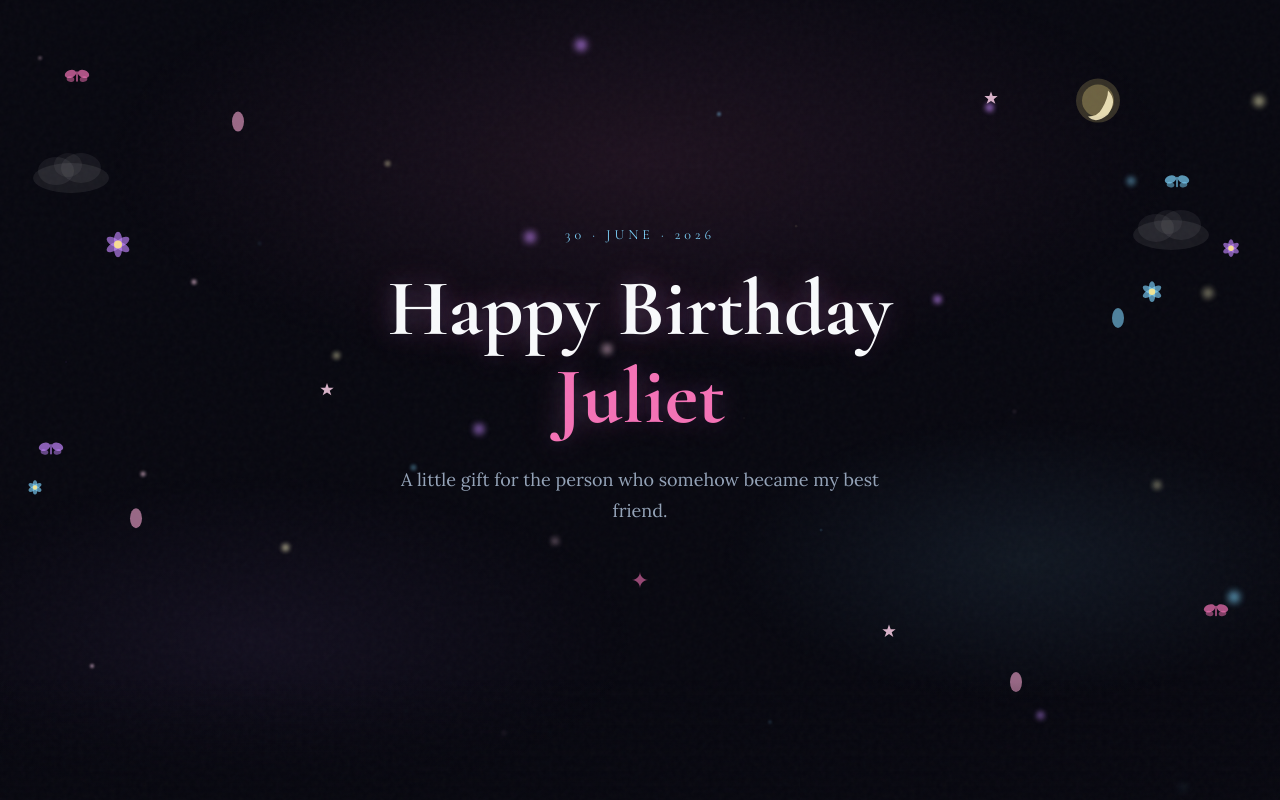
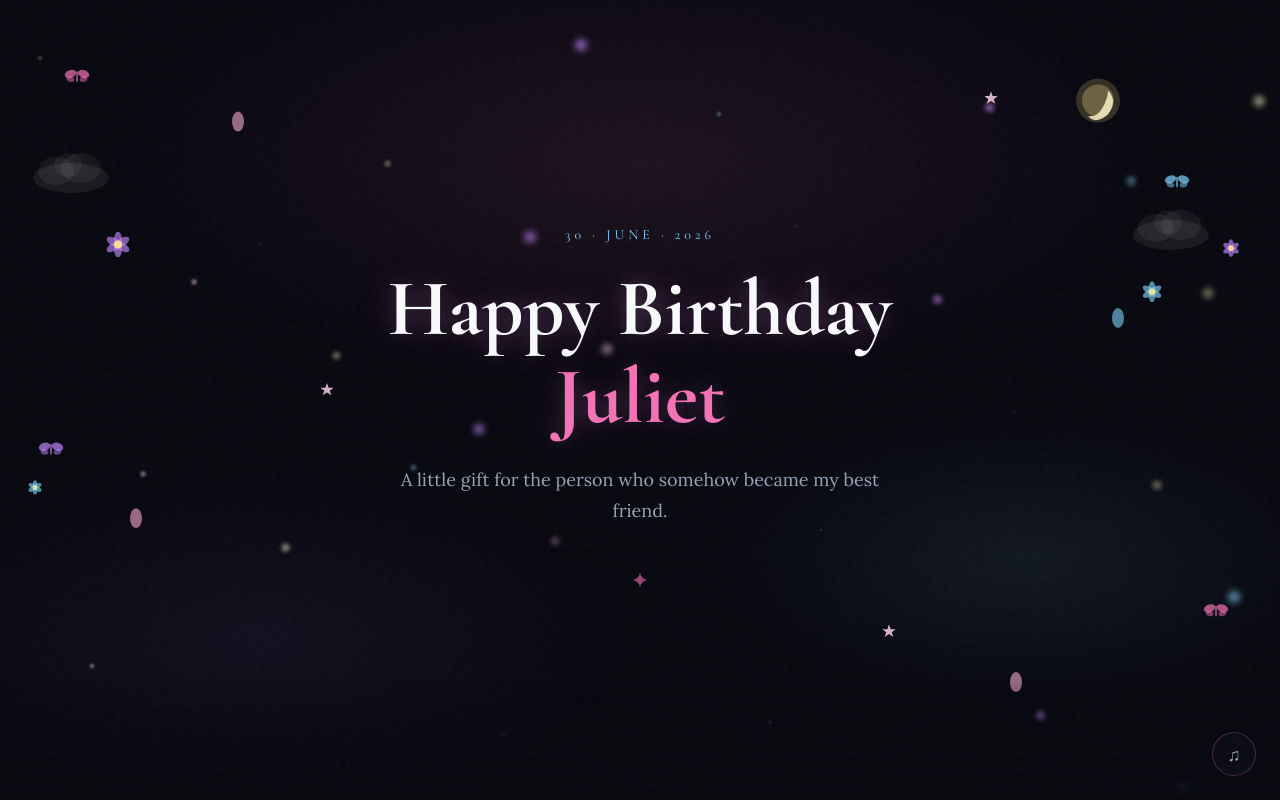
Before and after one commit to AslamDesigns/Juliet-Birthday, a Next.js app: page / in a window 1280 px wide. Shown: the top 800 px of the page. Built offline with nearby package versions, Linux system fonts and the light colour scheme.

Commit message:
feat: add background music player

```diff
--- a/app/page.jsx
+++ b/app/page.jsx
@@ -12,6 +12,7 @@ import MemoryPolaroids from "../components/MemoryPolaroids";
 import CreativeCards from "../components/CreativeCards";
 import GiftReveal from "../components/GiftReveal";
 import FinalCard from "../components/FinalCard";
+import BackgroundMusic from "../components/BackgroundMusic";
 
 function Footer() {
   return (
@@ -41,6 +42,7 @@ export default function Home() {
     <div style={{ minHeight: "100vh", background: C.bg, position: "relative", overflowX: "hidden" }}>
       <SparkleField />
       <GlobalDecor />
+      <BackgroundMusic />
       <AnimatePresence>
         {showIntro && <IntroScreen onDone={() => setShowIntro(false)} />}
       </AnimatePresence>
--- /dev/null
+++ b/components/BackgroundMusic.jsx
@@ -0,0 +1,59 @@
+"use client";
+import { useState, useRef, useEffect } from "react";
+import { motion } from "framer-motion";
+import { C } from "./tokens";
+
+export default function BackgroundMusic() {
+  const [isPlaying, setIsPlaying] = useState(false);
+  const audioRef = useRef(null);
+
+  useEffect(() => {
+    // We start paused. Audio autoplay is usually blocked by browsers anyway.
+    if (audioRef.current) {
+      audioRef.current.volume = 0.4;
+    }
+  }, []);
+
+  const togglePlay = () => {
+    if (isPlaying) {
+      audioRef.current.pause();
+    } else {
+      audioRef.current.play();
+    }
+    setIsPlaying(!isPlaying);
+  };
+
+  return (
+    <>
+      <audio ref={audioRef} loop>
+        <source src="/song.mp3" type="audio/mpeg" />
+      </audio>
+      <motion.button
+        onClick={togglePlay}
+        whileHover={{ scale: 1.1 }}
+        whileTap={{ scale: 0.9 }}
+        style={{
+          position: "fixed",
+          bottom: 24,
+          right: 24,
+          zIndex: 90,
+          width: 44,
+          height: 44,
+          borderRadius: "50%",
+          border: `1px solid ${C.pink}44`,
+          background: "rgba(13, 13, 26, 0.7)",
+          backdropFilter: "blur(8px)",
+          color: isPlaying ? C.pink : C.muted,
+          display: "flex",
+          alignItems: "center",
+          justifyContent: "center",
+          cursor: "pointer",
+          boxShadow: isPlaying ? `0 0 16px ${C.pink}33` : "none",
+          fontSize: 18,
+        }}
+      >
+        {isPlaying ? "♪" : "♫"}
+      </motion.button>
+    </>
+  );
+}
```
